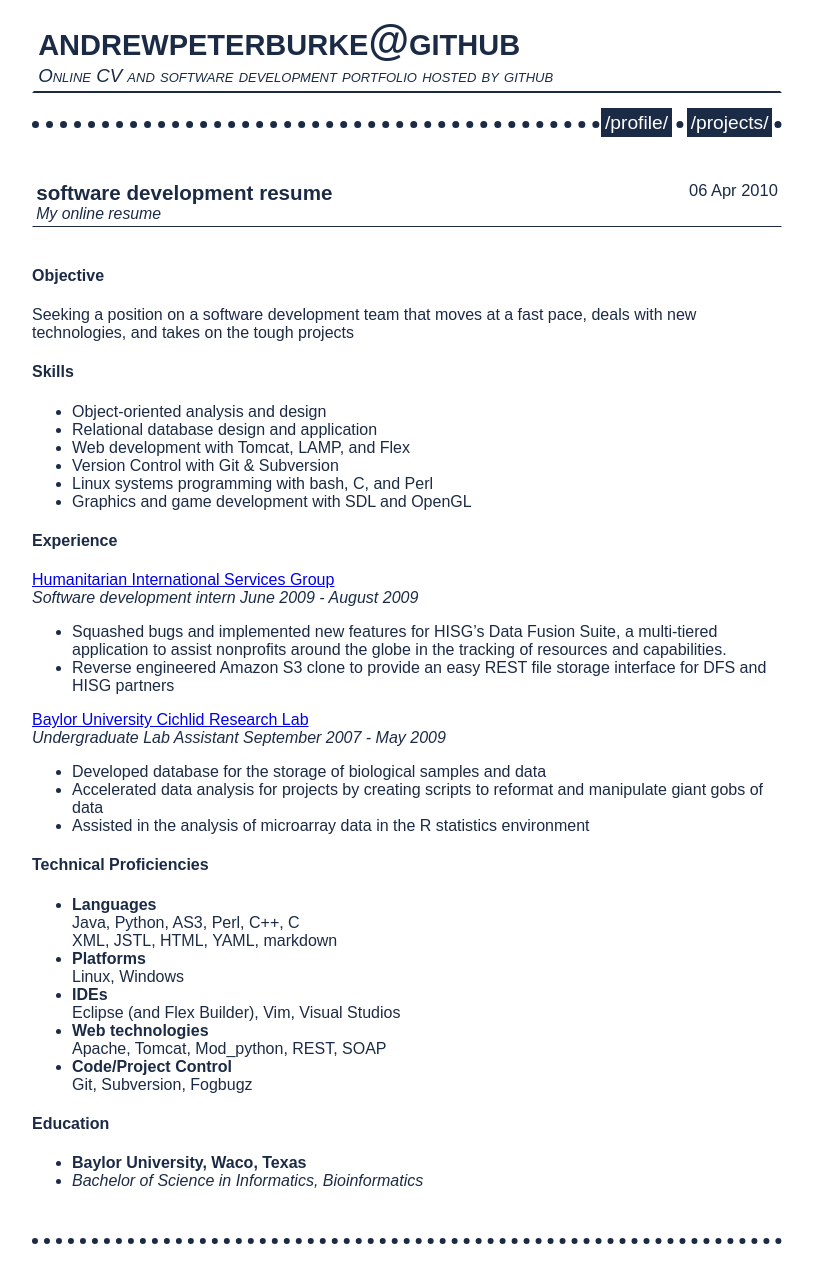
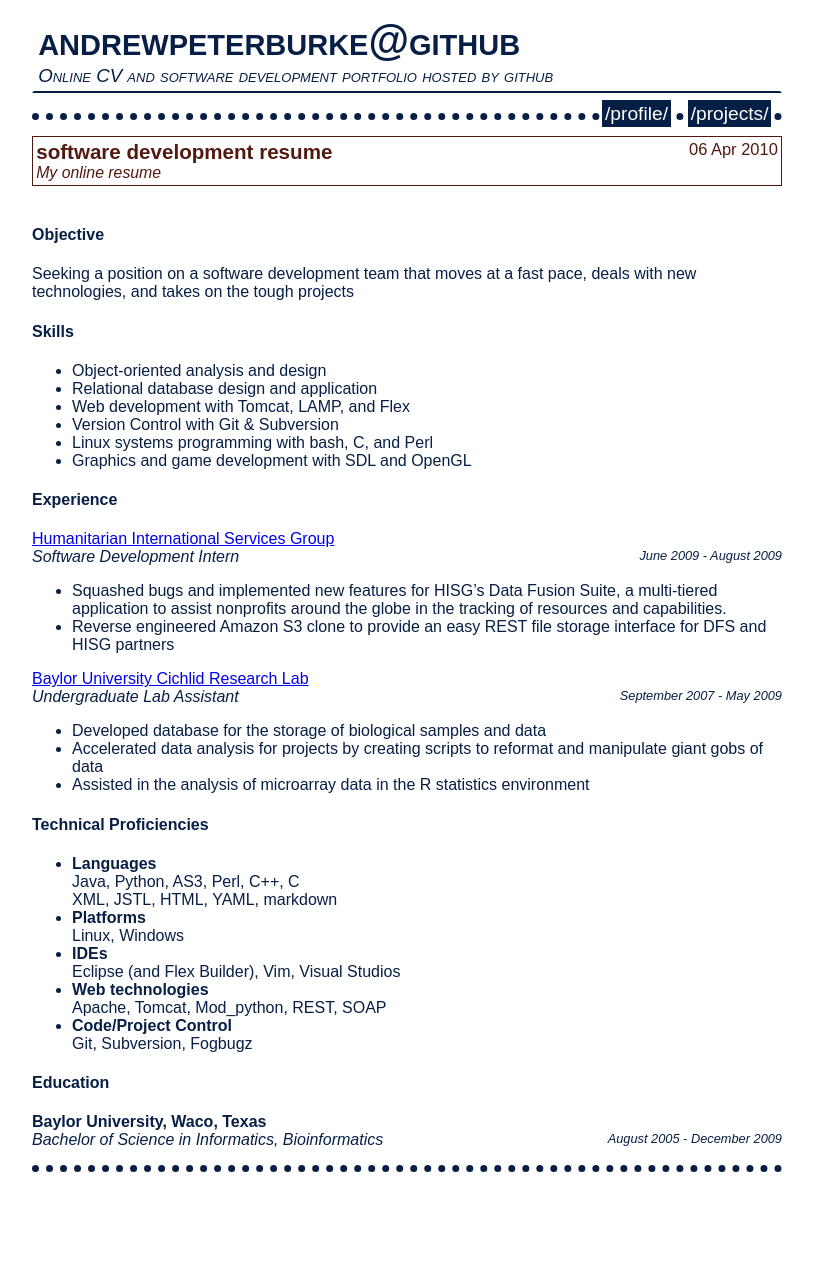
Before and after one commit to apburke/andrewpeterburke.github.com, a Jekyll site: the page built from _posts/2010-04-06-resume.markdown, in a window 1280 px wide. Shown: the whole page, without its empty margins (233-1046 px from the left). Built offline with Jekyll 4.4.1, drawn with Linux system fonts in a browser that asks for light colours; after the commit the page ends 1196 px from its top, so only the background shows below that.

Commit message:
Added color to post_headings and set dates in resume

```diff
--- a/_posts/2010-04-06-resume.markdown
+++ b/_posts/2010-04-06-resume.markdown
@@ -18,12 +18,12 @@ Seeking a position on a software development team that moves at a fast pace, dea
 
 #### Experience
 [Humanitarian International Services Group](http://hisg.org "HISG home page")
-*Software development intern June 2009 - August 2009*
+*Software Development Intern <span class="date">June 2009 - August 2009</span>*
 * Squashed bugs and implemented new features for HISG's Data Fusion Suite, a multi-tiered application to assist nonprofits around the globe in the tracking of resources and capabilities.
 * Reverse engineered Amazon S3 clone to provide an easy REST file storage interface for DFS and HISG partners
 
 [Baylor University Cichlid Research Lab](https://bearspace.baylor.edu/Patrick_Danley/www/The_Danley_Lab/The_Danley_Lab.html "The Danley Lab")
-*Undergraduate Lab Assistant September 2007 - May 2009*
+*Undergraduate Lab Assistant <span class="date">September 2007 - May 2009</span>*
 * Developed database for the storage of biological samples and data
 * Accelerated data analysis for projects by creating scripts to reformat and manipulate giant gobs of data
 * Assisted in the analysis of microarray data in the R statistics environment
@@ -42,5 +42,5 @@ Seeking a position on a software development team that moves at a fast pace, dea
   Git, Subversion, Fogbugz
 
 #### Education
-* **Baylor University, Waco, Texas**
-* *Bachelor of Science in Informatics, Bioinformatics*
+**Baylor University, Waco, Texas**
+*Bachelor of Science in Informatics, Bioinformatics <span class="date">August 2005 - December 2009</span>*
--- a/css/default.css
+++ b/css/default.css
@@ -1,8 +1,8 @@
 body {
- background-color: #FFFFFF;
+ background-color: #FFF;
  font-family: sans-serif;
  font-size: 100%;
- color: #1C2B45;
+ color: #071F45;
 }
 
 #wrapper {
@@ -19,16 +19,19 @@ body {
  #menu {
   font-size: 1.2em;
   border-bottom: .4em dotted;
-  margin: 1em 0em;
+  margin: 0em;
   padding: 0em;
  }
 
  #content {
-  margin: 3em 0em;
+  margin: 0;
  }
 
  #footer {
+  font-size: 1.2em;
   border-top: .4em dotted;
+  margin: 0;
+  padding: 0;
  }
 
 /* CLASSES */
@@ -38,13 +41,15 @@ body {
  text-decoration: none;
 }
 
-.branch h2 {
- border: .2em dotted #FFF;
- border-bottom: .2em dotted;
+.branch h2, .site_heading {
+ border: .1em solid #FFF;
+ border-bottom: .1em solid;
 }
 
-.branch h2:hover {
- border: .2em dotted;
+.branch h2:hover, .site_heading:hover {
+ border: .1em solid;
+ background-color: #1C2D45;
+ color: #FFF;
 }
 
 .branch h2:before, .branch h2:after,
@@ -53,17 +58,17 @@ body {
 }
 
 .branch_link {
- background-color: #1C2B45;
+ background-color: #071F45;
  color: #FFF;
  text-decoration: none;
  margin: 0 .5em 0 0;
  padding: .15em;
- border: .05em solid #1C2B45;
+ border: .05em solid;
 }
 
 .branch_link:hover {
  background-color: #FFF;
- color: #1C2B45;
+ color: #071F45;
 }
 
 .branch_list {
@@ -83,13 +88,19 @@ body {
 }
 
 
-.post_heading, .site_heading {
+.post_heading, .site_heading, .branch h2 {
  padding: .2em;
  margin: 0;
- border: .1em solid #FFF;
- border-bottom: .1em solid;
- border-: .1em solid;
- color: inherit;
+}
+
+.post_heading {
+ color: #521910;
+ border: .1em solid;
+}
+
+.post_heading:hover {
+ background-color: #521910;
+ color: #FFF;
 }
 
 .post_heading a:link {
@@ -102,11 +113,6 @@ body {
 
 .post_heading a:visited h3 {
  font-weight: normal;
-}
-
-.post_heading:hover, .site_heading:hover {
- background-color: #1C2B45;
- color: #FFFFFF;
 }
 
 .post_list {
```
